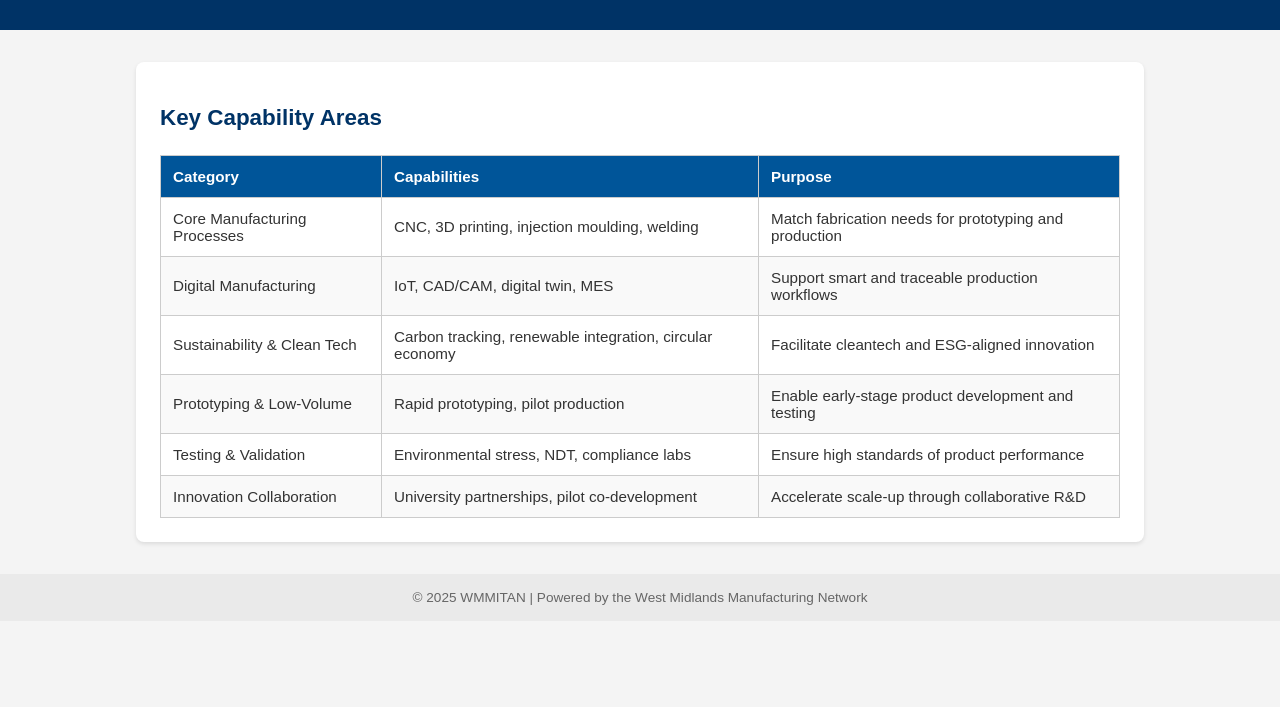
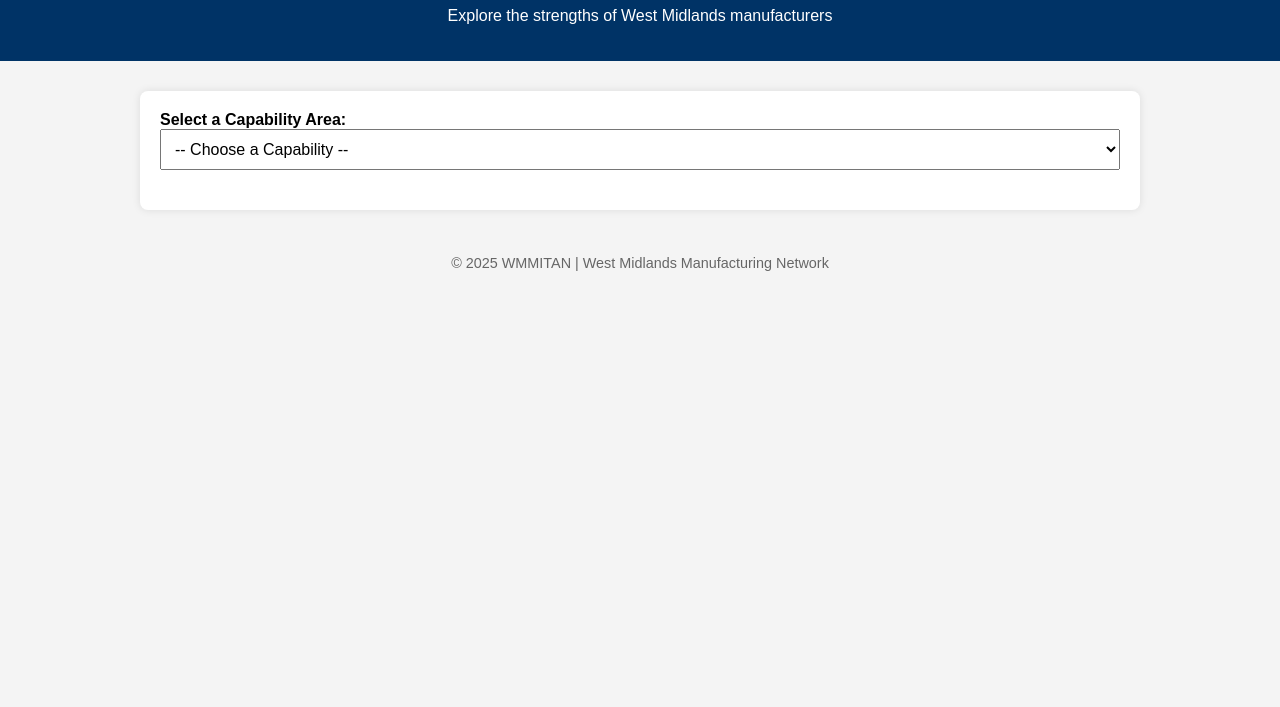
Before and after one commit to zhizhi811001/WMM-capabilities, a plain HTML site: page index.html in a window 1280 px wide. Shown: the part 93-800 px from the top of the page. Drawn offline with Linux system fonts and the light colour scheme.

Commit message:
Update index.html

```diff
--- a/index.html
+++ b/index.html
@@ -5,134 +5,110 @@
   <meta name="viewport" content="width=device-width, initial-scale=1.0">
   <title>WMMITAN Manufacturing Capabilities</title>
   <style>
-    :root {
-      --primary-color: #003366;
-      --accent-color: #005599;
-      --bg-color: #f4f4f4;
-      --text-color: #333;
-    }
     body {
       font-family: Arial, sans-serif;
-      background: var(--bg-color);
+      background: #f4f4f4;
       margin: 0;
       padding: 0;
-      color: var(--text-color);
     }
     header {
-      background: var(--primary-color);
+      background: #003366;
       color: #fff;
-      padding: 1.5rem 1rem;
+      padding: 20px;
       text-align: center;
-    }
-    header h1 {
-      margin: 0;
-      font-size: 1.8rem;
-    }
-    header p {
-      font-size: 1rem;
-      margin-top: 0.5rem;
     }
     main {
       max-width: 960px;
-      margin: 2rem auto;
+      margin: 30px auto;
       background: #fff;
-      padding: 1.5rem;
+      padding: 20px;
       border-radius: 8px;
-      box-shadow: 0 2px 4px rgba(0, 0, 0, 0.1);
+      box-shadow: 0 0 8px rgba(0,0,0,0.1);
     }
-    h2 {
-      color: var(--primary-color);
-      font-size: 1.4rem;
+    select {
+      width: 100%;
+      padding: 10px;
+      font-size: 1rem;
+      margin-bottom: 20px;
     }
-    table {
-      width: 100%;
-      border-collapse: collapse;
-      margin-top: 1.5rem;
+    .content {
+      display: none;
+      margin-top: 10px;
+      border-top: 1px solid #ccc;
+      padding-top: 15px;
     }
-    th, td {
-      border: 1px solid #ccc;
-      padding: 0.75rem;
-      text-align: left;
-      font-size: 0.95rem;
-    }
-    th {
-      background: var(--accent-color);
-      color: #fff;
-    }
-    tr:nth-child(even) {
-      background: #f9f9f9;
+    .visible {
+      display: block;
     }
     footer {
       text-align: center;
-      padding: 1rem;
-      font-size: 0.85rem;
+      padding: 15px;
+      font-size: 0.9em;
       color: #666;
-      background: #eaeaea;
-    }
-    @media (max-width: 600px) {
-      header h1 {
-        font-size: 1.4rem;
-      }
-      main {
-        padding: 1rem;
-      }
-      th, td {
-        font-size: 0.85rem;
-      }
     }
   </style>
 </head>
 <body>
   <header>
-    <h1>West Midlands Manufacturing Innovation & Technology Asset Network</h1>
-    <p>Connecting Innovators with Advanced Manufacturing Capabilities</p>
+    <h1>WMMITAN: Manufacturing Capabilities Showcase</h1>
+    <p>Explore the strengths of West Midlands manufacturers</p>
   </header>
   <main>
-    <h2>Key Capability Areas</h2>
-    <table>
-      <thead>
-        <tr>
-          <th>Category</th>
-          <th>Capabilities</th>
-          <th>Purpose</th>
-        </tr>
-      </thead>
-      <tbody>
-        <tr>
-          <td>Core Manufacturing Processes</td>
-          <td>CNC, 3D printing, injection moulding, welding</td>
-          <td>Match fabrication needs for prototyping and production</td>
-        </tr>
-        <tr>
-          <td>Digital Manufacturing</td>
-          <td>IoT, CAD/CAM, digital twin, MES</td>
-          <td>Support smart and traceable production workflows</td>
-        </tr>
-        <tr>
-          <td>Sustainability & Clean Tech</td>
-          <td>Carbon tracking, renewable integration, circular economy</td>
-          <td>Facilitate cleantech and ESG-aligned innovation</td>
-        </tr>
-        <tr>
-          <td>Prototyping & Low-Volume</td>
-          <td>Rapid prototyping, pilot production</td>
-          <td>Enable early-stage product development and testing</td>
-        </tr>
-        <tr>
-          <td>Testing & Validation</td>
-          <td>Environmental stress, NDT, compliance labs</td>
-          <td>Ensure high standards of product performance</td>
-        </tr>
-        <tr>
-          <td>Innovation Collaboration</td>
-          <td>University partnerships, pilot co-development</td>
-          <td>Accelerate scale-up through collaborative R&D</td>
-        </tr>
-      </tbody>
-    </table>
+    <label for="categorySelect"><strong>Select a Capability Area:</strong></label>
+    <select id="categorySelect">
+      <option value="">-- Choose a Capability --</option>
+      <option value="core">Core Manufacturing Processes</option>
+      <option value="digital">Digital Manufacturing / Industry 4.0</option>
+      <option value="sustainability">Sustainability & Clean Tech</option>
+      <option value="prototype">Prototyping & Low-Volume Production</option>
+      <option value="testing">Testing & Validation</option>
+      <option value="collab">Innovation Collaboration</option>
+    </select>
+
+    <div id="core" class="content">
+      <h2>Core Manufacturing Processes</h2>
+      <p><strong>Capabilities:</strong> CNC machining, 3D printing, injection moulding, welding</p>
+      <p><strong>Purpose:</strong> Match fabrication needs for prototyping and production.</p>
+    </div>
+    <div id="digital" class="content">
+      <h2>Digital Manufacturing / Industry 4.0</h2>
+      <p><strong>Capabilities:</strong> IoT, CAD/CAM, digital twin, MES</p>
+      <p><strong>Purpose:</strong> Support smart and traceable production workflows.</p>
+    </div>
+    <div id="sustainability" class="content">
+      <h2>Sustainability & Clean Tech</h2>
+      <p><strong>Capabilities:</strong> Carbon tracking, renewable integration, circular economy</p>
+      <p><strong>Purpose:</strong> Facilitate cleantech and ESG-aligned innovation.</p>
+    </div>
+    <div id="prototype" class="content">
+      <h2>Prototyping & Low-Volume Production</h2>
+      <p><strong>Capabilities:</strong> Rapid prototyping, pilot production</p>
+      <p><strong>Purpose:</strong> Enable early-stage product development and testing.</p>
+    </div>
+    <div id="testing" class="content">
+      <h2>Testing & Validation</h2>
+      <p><strong>Capabilities:</strong> Environmental stress, NDT, compliance labs</p>
+      <p><strong>Purpose:</strong> Ensure high standards of product performance.</p>
+    </div>
+    <div id="collab" class="content">
+      <h2>Innovation Collaboration</h2>
+      <p><strong>Capabilities:</strong> University partnerships, pilot co-development</p>
+      <p><strong>Purpose:</strong> Accelerate scale-up through collaborative R&D.</p>
+    </div>
   </main>
   <footer>
-    &copy; 2025 WMMITAN | Powered by the West Midlands Manufacturing Network
+    &copy; 2025 WMMITAN | West Midlands Manufacturing Network
   </footer>
+  <script>
+    const select = document.getElementById("categorySelect");
+    const contents = document.querySelectorAll(".content");
+    select.addEventListener("change", function () {
+      contents.forEach(div => div.classList.remove("visible"));
+      if (this.value) {
+        const selected = document.getElementById(this.value);
+        if (selected) selected.classList.add("visible");
+      }
+    });
+  </script>
 </body>
 </html>
```
